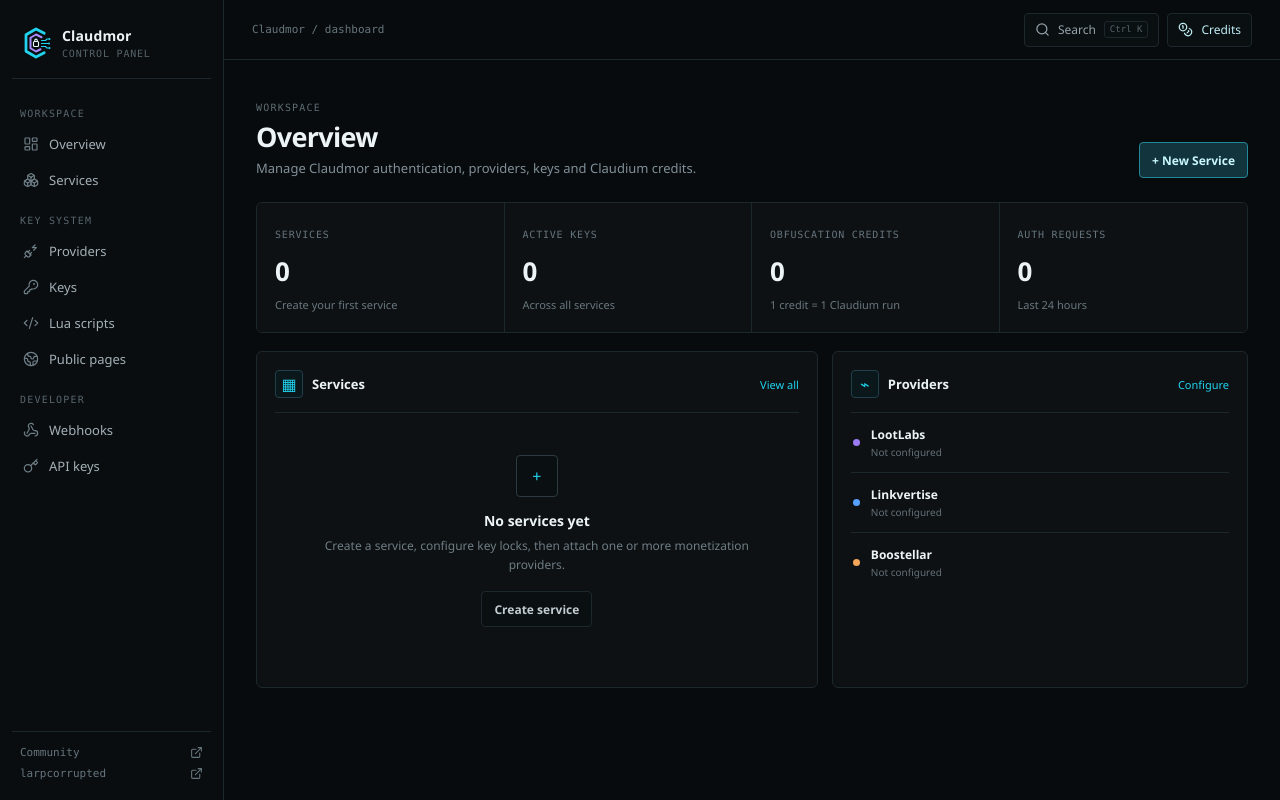
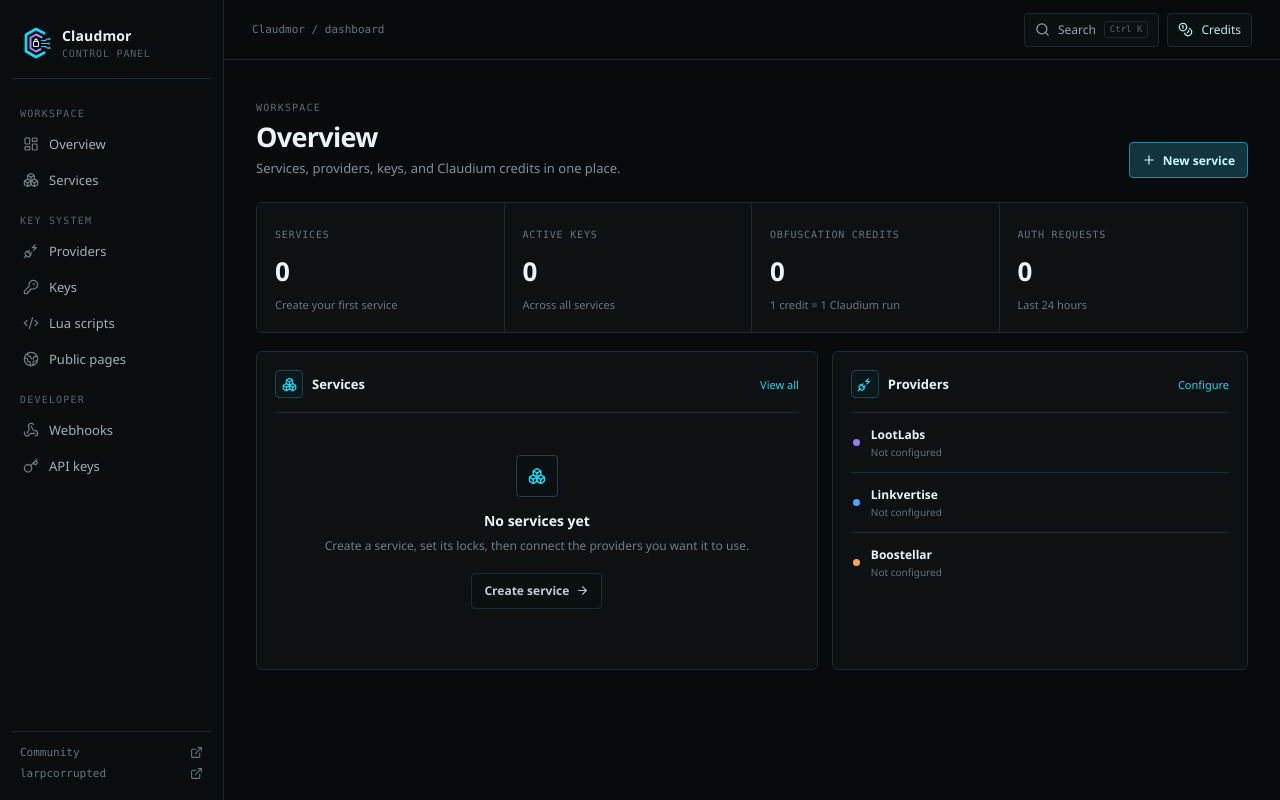
Before and after one commit to KryptIT/Cluadmor, a Next.js app: page /dashboard in a window 1280 px wide. Built offline with nearby package versions, Linux system fonts and the light colour scheme.

Commit message:
Use Lucide icons throughout Claudmor dashboard

```diff
--- a/app/dashboard/page.tsx
+++ b/app/dashboard/page.tsx
@@ -1,15 +1,16 @@
 import Link from "next/link";
+import { Boxes, PlugZap, Plus, ArrowRight } from "lucide-react";
 
 export default function Dashboard() {
   return (
     <>
       <div className="pageHead">
         <div>
-          <span className="muted">WORKSPACE</span>
+          <span className="muted">Workspace</span>
           <h1>Overview</h1>
-          <p>Manage Claudmor authentication, providers, keys and Claudium credits.</p>
+          <p>Services, providers, keys, and Claudium credits in one place.</p>
         </div>
-        <Link href="/dashboard/services" className="primaryBtn">+ New Service</Link>
+        <Link href="/dashboard/services" className="primaryBtn"><Plus size={14} /> New service</Link>
       </div>
 
       <div className="statGrid">
@@ -21,17 +22,23 @@ export default function Dashboard() {
 
       <div className="splitGrid">
         <section className="panelCard">
-          <div className="panelTitle"><div><span className="iconBox">▦</span><strong>Services</strong></div><Link href="/dashboard/services">View all</Link></div>
+          <div className="panelTitle">
+            <div><span className="iconBox"><Boxes size={15} /></span><strong>Services</strong></div>
+            <Link href="/dashboard/services">View all</Link>
+          </div>
           <div className="emptyState">
-            <div className="emptyIcon">+</div>
+            <div className="emptyIcon"><Boxes size={18} /></div>
             <strong>No services yet</strong>
-            <p>Create a service, configure key locks, then attach one or more monetization providers.</p>
-            <Link className="secondaryBtn" href="/dashboard/services">Create service</Link>
+            <p>Create a service, set its locks, then connect the providers you want it to use.</p>
+            <Link className="secondaryBtn" href="/dashboard/services">Create service <ArrowRight size={13} /></Link>
           </div>
         </section>
 
         <section className="panelCard">
-          <div className="panelTitle"><div><span className="iconBox">⌁</span><strong>Providers</strong></div><Link href="/dashboard/providers">Configure</Link></div>
+          <div className="panelTitle">
+            <div><span className="iconBox"><PlugZap size={15} /></span><strong>Providers</strong></div>
+            <Link href="/dashboard/providers">Configure</Link>
+          </div>
           <div className="providerMini"><span className="providerDot purple" /><div><strong>LootLabs</strong><small>Not configured</small></div></div>
           <div className="providerMini"><span className="providerDot blue" /><div><strong>Linkvertise</strong><small>Not configured</small></div></div>
           <div className="providerMini"><span className="providerDot orange" /><div><strong>Boostellar</strong><small>Not configured</small></div></div>
```
